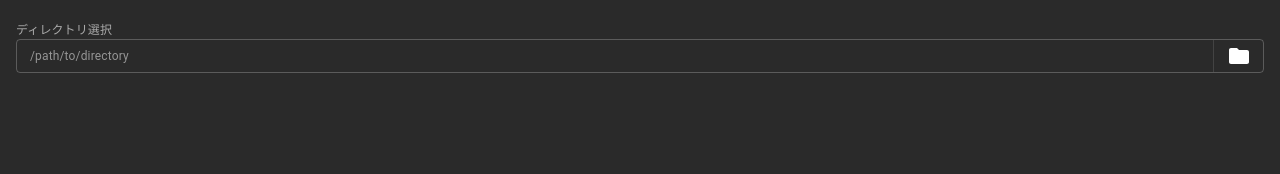
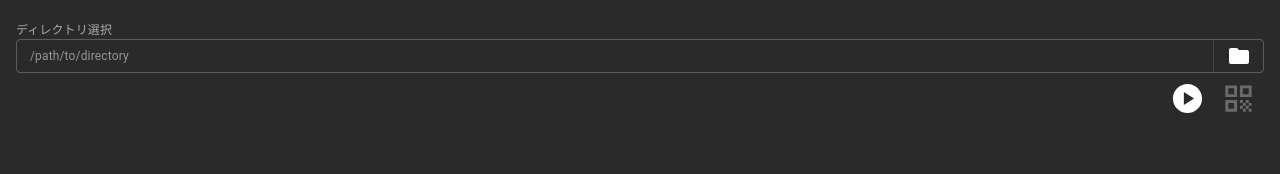
Before and after one commit to showgayaki/sabakan, a React (Vite) app: page / in a window 1280 px wide. Shown: the top 174 px of the page. Built offline with nearby package versions, Linux system fonts and the light colour scheme.

Commit message:
Browsersync操作ボタン作成

```diff
--- /dev/null
+++ b/src/components/CustomIconButton.tsx
@@ -0,0 +1,26 @@
+import { IconButton, IconButtonProps } from "@mui/material";
+// import IconButton from '@mui/material/IconButton';
+
+interface CustomIconButtonProps {
+    size: 'small' | 'medium' | 'large';
+    onClick: () => void;
+    icon: React.ReactNode;
+    iconButtonProps?: IconButtonProps;
+}
+
+export default function CustomIconButton({
+    size,
+    onClick,
+    icon,
+    iconButtonProps,
+}: CustomIconButtonProps) {
+    return (
+        <IconButton
+            size={size}
+            onClick={onClick}
+            {...iconButtonProps}
+        >
+            {icon}
+        </IconButton>
+    );
+}
--- a/src/features/browsersync/BrowsersyncForm.tsx
+++ b/src/features/browsersync/BrowsersyncForm.tsx
@@ -1,8 +1,19 @@
-import DirectoryInputSection from "./components/DirectoryInputSection";
 import useBrowsersyncForm from "./useBrowsersyncForm";
 
+import DirectoryInputSection from "./components/DirectoryInputSection";
+import ButtonSection from "./components/ButtonSection";
+
 export default function BrowsersyncForm() {
-    const { hostOs, directory, setDirectory, selectDirectory } = useBrowsersyncForm();
+    const {
+        hostOs,
+        directory,
+        setDirectory,
+        selectDirectory,
+        startBrowsersync,
+        stopBrowsersync,
+        isRunning,
+        setIsRunning,
+    } = useBrowsersyncForm();
 
     return (
         <>
@@ -14,6 +25,18 @@ export default function BrowsersyncForm() {
                     onClick={selectDirectory}
                     error={null}
                 />
+                <ButtonSection
+                    isRunning={isRunning}
+                    handleStartBrowsersync={() => {
+                        setIsRunning(true);
+                        startBrowsersync(directory);
+                    }}
+                    handleStopBrowsersync={() => {
+                        setIsRunning(false);
+                        stopBrowsersync();
+                    }}
+                    handleShowQrCode={() => {}}
+                />
             </form>
         </>
     );
--- a/src/features/browsersync/api.ts
+++ b/src/features/browsersync/api.ts
@@ -4,4 +4,7 @@ export const getHostOS = (): Promise<string> =>
     invoke("get_host_os");
 
 export const startBrowsersync = (directory: String): Promise<{ success: boolean }> =>
-    invoke("start_browser_sync", { directory: directory });
+    invoke("start_browsersync", { directory });
+
+export const stopBrowsersync = (): Promise<{ success: boolean }> =>
+    invoke("stop_browsersync");
--- /dev/null
+++ b/src/features/browsersync/components/ButtonSection.tsx
@@ -0,0 +1,52 @@
+import { Stack } from "@mui/material";
+import { PlayCircle, StopCircle, QrCode } from "@mui/icons-material";
+
+import CustomIconButton from "@/components/CustomIconButton";
+
+interface ButtonSectionProps {
+    isRunning: boolean;
+    handleStartBrowsersync: () => void;
+    handleStopBrowsersync: () => void;
+    handleShowQrCode: () => void;
+}
+
+export default function ButtonSection({
+    isRunning,
+    handleStartBrowsersync,
+    handleStopBrowsersync,
+    handleShowQrCode,
+}: ButtonSectionProps) {
+    return (
+        <Stack direction="row" justifyContent="end" alignItems="center">
+            {isRunning ?
+                <CustomIconButton
+                    size="medium"
+                    onClick={() => {
+                        console.log("Stop Browsersync clicked");
+                        handleStopBrowsersync();
+                    }}
+                    icon={<StopCircle fontSize="large" />}
+                />
+                : <CustomIconButton
+                    size="medium"
+                    onClick={() => {
+                        console.log("Start Browsersync clicked");
+                        handleStartBrowsersync();
+                    }}
+                    icon={<PlayCircle fontSize="large" />}
+                />
+            }
+            <CustomIconButton
+                size="medium"
+                onClick={() => {
+                    console.log("Show QRCode clicked");
+                    handleShowQrCode();
+                }}
+                icon={<QrCode fontSize="large" />}
+                iconButtonProps={{
+                    disabled: !isRunning,
+                }}
+            />
+        </Stack>
+    )
+}
--- a/src/features/browsersync/components/DirectoryInputSection.tsx
+++ b/src/features/browsersync/components/DirectoryInputSection.tsx
@@ -13,7 +13,13 @@ interface DirectoryInputSectionProps {
     error?: string | null;
 }
 
-export default function DirectoryInputSection({hostOs, path, setPath, onClick, error }: DirectoryInputSectionProps) {
+export default function DirectoryInputSection({
+    hostOs,
+    path,
+    setPath,
+    onClick,
+    error,
+}: DirectoryInputSectionProps) {
     console.log("DirectoryInputSection rendered with hostOs:", hostOs);
     const placeholder = hostOs === "windows"
         ? "C:\\path\\to\\directory"
--- a/src/features/browsersync/useBrowsersyncForm.ts
+++ b/src/features/browsersync/useBrowsersyncForm.ts
@@ -1,11 +1,16 @@
 import { useEffect, useState } from "react";
 import { open } from "@tauri-apps/plugin-dialog";
 
-import { getHostOS } from "./api";
+import {
+    getHostOS,
+    startBrowsersync,
+    stopBrowsersync,
+} from "./api";
 
 export default function useBrowsersyncForm() {
     const [hostOs, setHostOs] = useState<string>("");
     const [directory, setDirectory] = useState<string>("");
+    const [isRunning, setIsRunning] = useState<boolean>(false);
 
     const selectDirectory = async () => {
         console.log("Selecting directory...");
@@ -22,11 +27,14 @@ export default function useBrowsersyncForm() {
         getHostOS().then(setHostOs).catch(console.error);
     }, []);
 
-
     return {
         hostOs,
         directory,
         setDirectory,
         selectDirectory,
+        startBrowsersync,
+        stopBrowsersync,
+        isRunning,
+        setIsRunning,
     }
 }
```
